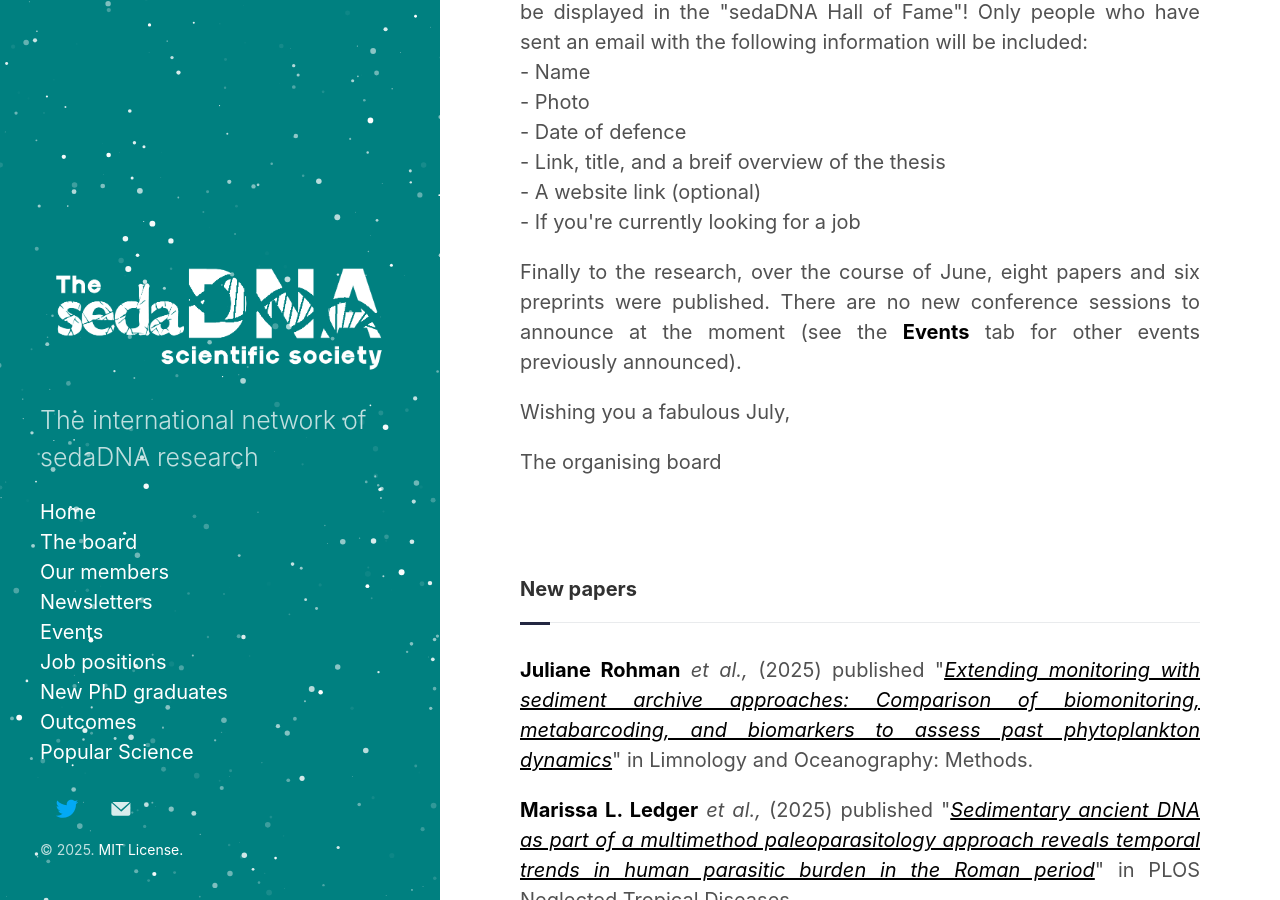
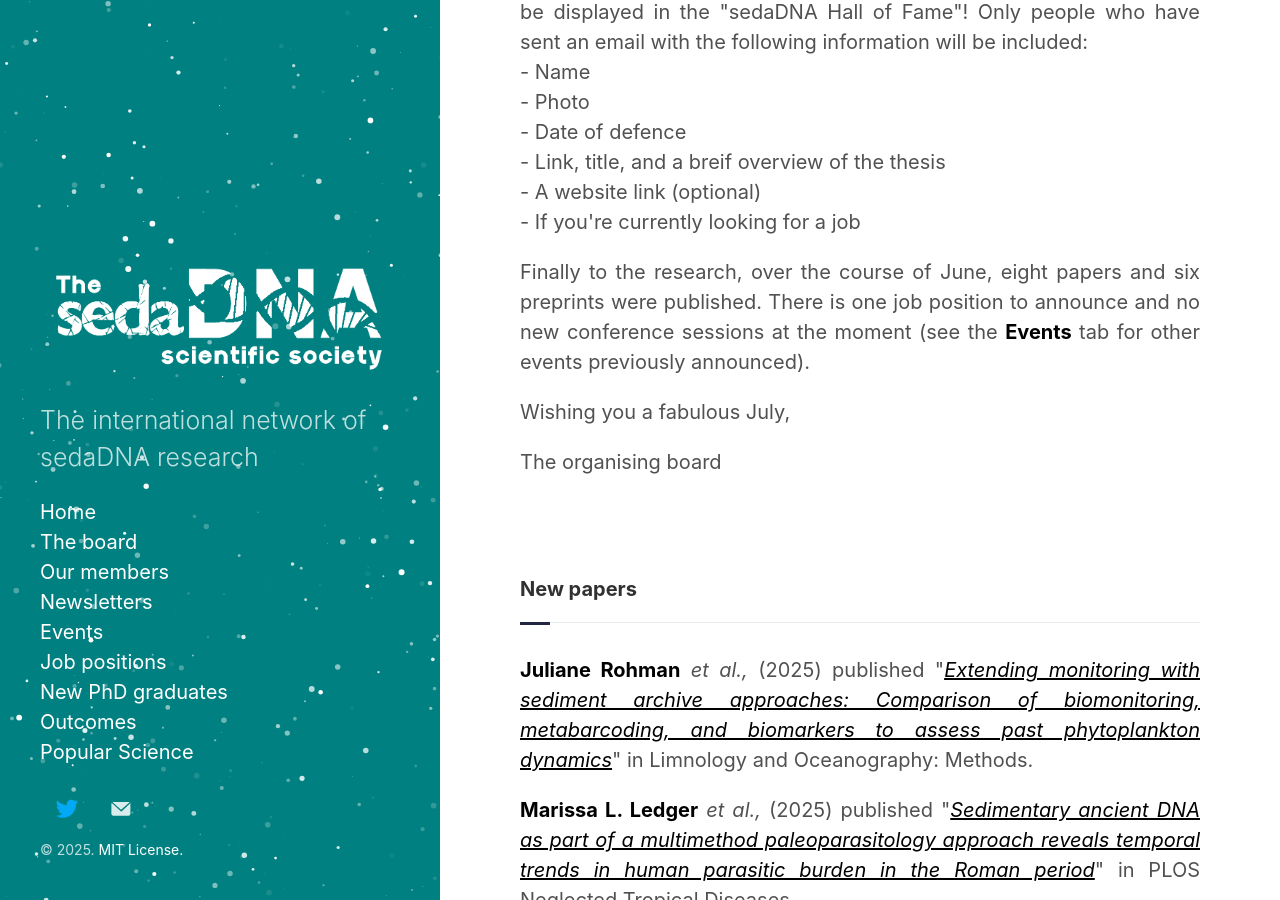
Before and after one commit to sedadna/sedadna.github.io, a Jekyll site: the page built from category/news/25-07.md, in a window 1280 px wide and 900 px high, scrolled down 827 px. Built offline with Jekyll 4.4.1, drawn with Linux system fonts in a browser that asks for light colours.

Commit message:
Update 25-07.md

```diff
--- a/category/news/25-07.md
+++ b/category/news/25-07.md
@@ -22,7 +22,7 @@
 - A website link (optional) <br />
 - If you're currently looking for a job<p/>
 
-<p align="justify">Finally to the research, over the course of June, eight papers and six preprints were published. There are no new conference sessions to announce at the moment (see the <a href="https://sedadna.github.io/category/events.html"><b>Events</b></a> tab for other events previously announced).</p>
+<p align="justify">Finally to the research, over the course of June, eight papers and six preprints were published. There is one job position to announce and no new conference sessions at the moment (see the <a href="https://sedadna.github.io/category/events.html"><b>Events</b></a> tab for other events previously announced).</p>
 
 
 <p>Wishing you a fabulous July,</p>
@@ -78,4 +78,4 @@
 <br>
 <br>
 
-<p><small>If you have a query or something to annonce, <a href="https://docs.google.com/spreadsheets/d/16al9KVUboXoKosvNdRKDem2EKw02TkMV2FfAqisAUk4/edit?gid=476645052#gid=476645052"><b> click here</b></a>, and if you have a recent paper to share in the next newsletter, <a href="https://docs.google.com/spreadsheets/d/1m_YCaD6FUms4bUbbB94s3VC6fpqEegxfA8bX2ynMmuQ/edit?gid=2099709637#gid=2099709637"><b>let us know</b></a>.</small></p>
+<p><small>If you have a query or something to annonce, <a href="https://docs.google.com/forms/d/e/1FAIpQLSeLT1Oy9T3tikrYDxF9l65q3vfQl6iQMPHTzX5DPZ7aQIYUkA/viewform"><b> click here</b></a>, and if you have a recent paper to share in the next newsletter, <a href="https://docs.google.com/forms/d/e/1FAIpQLSfjbcDSBFH9jntd_LF9cq3D5_IR5u00okFaVvIjGFErS2_FbQ/viewform"><b>let us know</b></a>.</small></p>
```
